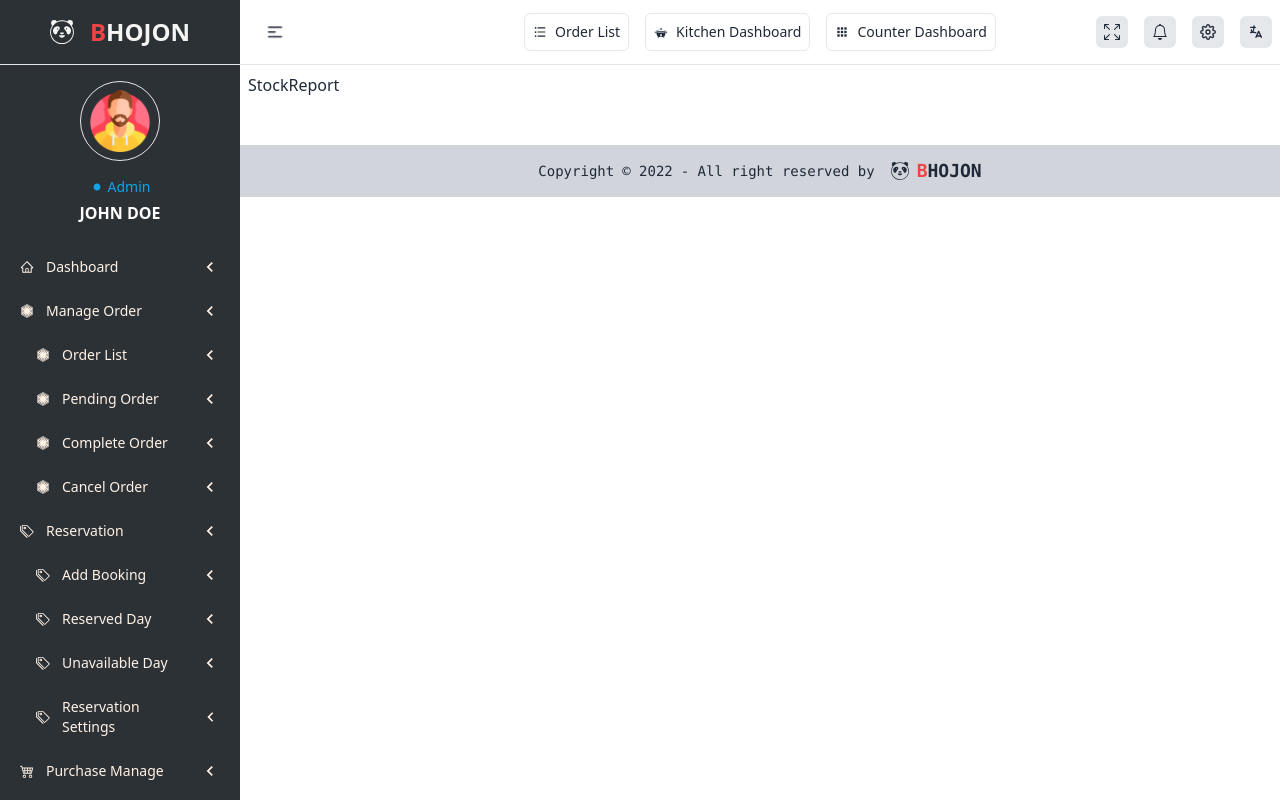
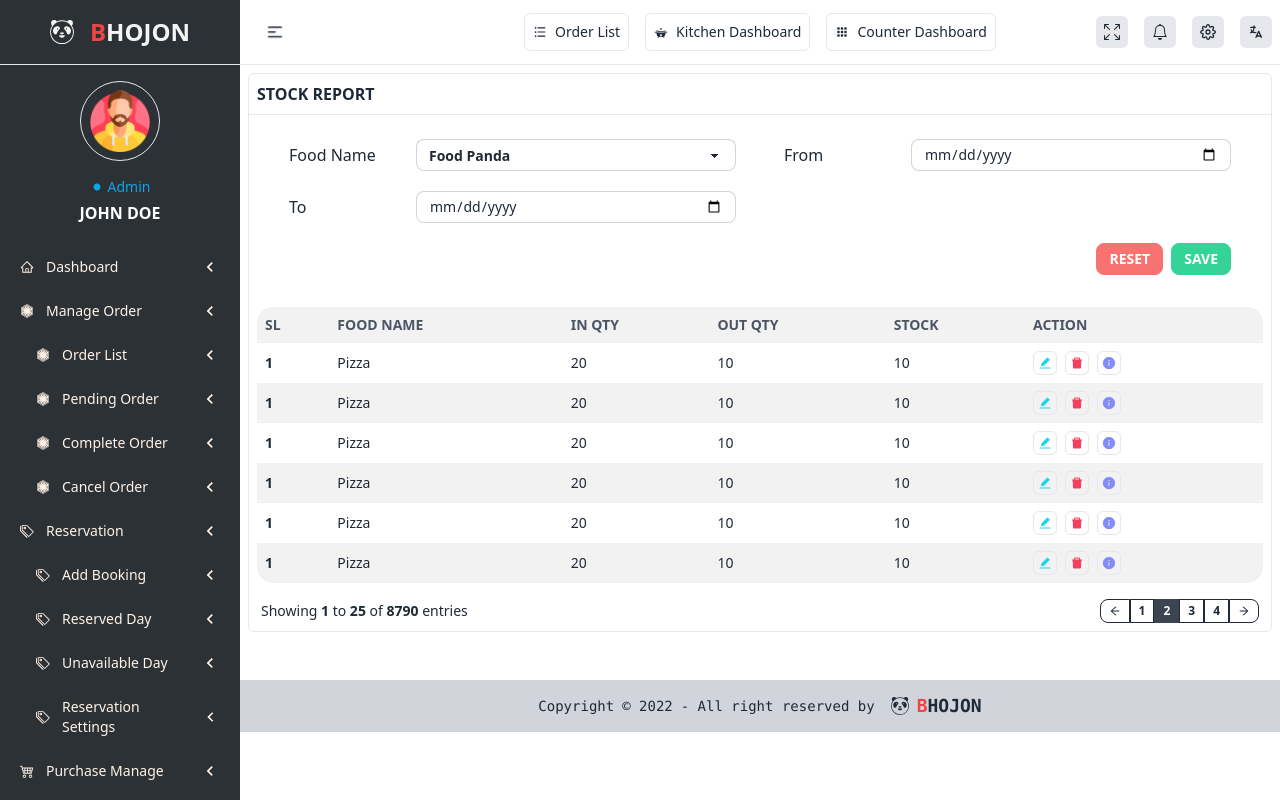
Before and after one commit to nDevers/Bhojon, a React (Create React App) app: page /dashboard/report/stock-report in a window 1280 px wide. Built offline with nearby package versions, Linux system fonts and the light colour scheme.

Commit message:
Stock report page
Co-Authored-By: AbidHasanPiash <60427103+AbidHasanPiash@users.noreply.github.com>

```diff
--- a/src/pages/dashboard/Accounts/AccountsSummary.js
+++ b/src/pages/dashboard/Accounts/AccountsSummary.js
@@ -11,7 +11,6 @@ const AccountsSummary = () => {
   useWebsiteTitle('Dashboard | Accounts')
 
   return <div>
-    <div>
     <div className="border rounded-md">
       <h3 className="uppercase font-semibold p-2">Accounts Summary</h3>
       <div className="border-t">
@@ -297,7 +296,6 @@ const AccountsSummary = () => {
         <Pagination />
       </div>
     </div>
-    </div >
   </div>;
 };
 
--- a/src/pages/dashboard/Report/StockReport.js
+++ b/src/pages/dashboard/Report/StockReport.js
@@ -1,4 +1,9 @@
 import React from 'react';
+import { AiFillDelete, AiFillEdit, AiFillInfoCircle } from 'react-icons/ai';
+import Button from '../../../components/Button';
+import Input from '../../../components/Input';
+import Pagination from '../../../components/Pagination';
+import Select from '../../../components/Select';
 import useWebsiteTitle from '../../../hooks/useWebsiteTitle';
 
 const StockReport = () => {
@@ -7,7 +12,127 @@ const StockReport = () => {
 
     return (
         <div>
-            StockReport
+            <div className="border rounded-md">
+                <h3 className="uppercase font-semibold p-2">Stock Report</h3>
+                <div className="border-t">
+                    <div className="flex flex-col gap-y-5 m-2 md:m-6 lg:mx-10">
+                        <div className="grid grid-cols-1 md:grid-cols-2 lg:grid-cols-2 gap-5 lg:gap-x-12 lg:gap-y-5 items-center">
+                            <Select
+                                selectTitle="Food Name"
+                                selectOptions={["Food Panda", "Hungry Naki", "Coca Cola", "Shopno"]}
+                                selectComponentsCustomClass="flex items-center justify-between w-50"
+                            />
+                            <Input
+                                inputTitle="From"
+                                inputType="date"
+                                inputComponentsCustomClass='flex items-center justify-between w-50'
+                            />
+                            <Input
+                                inputTitle="To"
+                                inputType="date"
+                                inputComponentsCustomClass='flex items-center justify-between w-50'
+                            />
+                        </div>
+
+                        <div className="flex justify-end gap-x-2">
+                            <Button customClass='btn btn-xs md:btn-sm lg:btn-sm btn-error text-xs text-white' buttonTitle='Reset' />
+                            <Button buttonTitle='Save' />
+                        </div>
+                    </div>
+
+
+                    <div className='scroll-smooth scrollbar-thin scrollbar-thumb-gray-400 overflow-y-auto p-2'>
+                        <table className="table table-zebra table-compact w-full">
+                            <thead className='text-gray-600'>
+                                <tr>
+                                    <th>SL</th>
+                                    <th>Food Name</th>
+                                    <th>In Qty</th>
+                                    <th>Out Qty</th>
+                                    <th>Stock</th>
+                                    <th>Action</th>
+                                </tr>
+                            </thead>
+                            <tbody>
+                                <tr className="hover">
+                                    <th>1</th>
+                                    <td>Pizza</td>
+                                    <td>20</td>
+                                    <td>10</td>
+                                    <td>10</td>
+                                    <td className='flex items-center gap-x-2'>
+                                        <AiFillEdit className="text-cyan-400 text-2xl border rounded-md p-1" />
+                                        <AiFillDelete className="text-rose-500 text-2xl border rounded-md p-1" />
+                                        <AiFillInfoCircle className="text-indigo-400 text-2xl border rounded-md p-1" />
+                                    </td>
+                                </tr>
+                                <tr className="hover">
+                                    <th>1</th>
+                                    <td>Pizza</td>
+                                    <td>20</td>
+                                    <td>10</td>
+                                    <td>10</td>
+                                    <td className='flex items-center gap-x-2'>
+                                        <AiFillEdit className="text-cyan-400 text-2xl border rounded-md p-1" />
+                                        <AiFillDelete className="text-rose-500 text-2xl border rounded-md p-1" />
+                                        <AiFillInfoCircle className="text-indigo-400 text-2xl border rounded-md p-1" />
+                                    </td>
+                                </tr>
+                                <tr className="hover">
+                                    <th>1</th>
+                                    <td>Pizza</td>
+                                    <td>20</td>
+                                    <td>10</td>
+                                    <td>10</td>
+                                    <td className='flex items-center gap-x-2'>
+                                        <AiFillEdit className="text-cyan-400 text-2xl border rounded-md p-1" />
+                                        <AiFillDelete className="text-rose-500 text-2xl border rounded-md p-1" />
+                                        <AiFillInfoCircle className="text-indigo-400 text-2xl border rounded-md p-1" />
+                                    </td>
+                                </tr>
+                                <tr className="hover">
+                                    <th>1</th>
+                                    <td>Pizza</td>
+                                    <td>20</td>
+                                    <td>10</td>
+                                    <td>10</td>
+                                    <td className='flex items-center gap-x-2'>
+                                        <AiFillEdit className="text-cyan-400 text-2xl border rounded-md p-1" />
+                                        <AiFillDelete className="text-rose-500 text-2xl border rounded-md p-1" />
+                                        <AiFillInfoCircle className="text-indigo-400 text-2xl border rounded-md p-1" />
+                                    </td>
+                                </tr>
+                                <tr className="hover">
+                                    <th>1</th>
+                                    <td>Pizza</td>
+                                    <td>20</td>
+                                    <td>10</td>
+                                    <td>10</td>
+                                    <td className='flex items-center gap-x-2'>
+                                        <AiFillEdit className="text-cyan-400 text-2xl border rounded-md p-1" />
+                                        <AiFillDelete className="text-rose-500 text-2xl border rounded-md p-1" />
+                                        <AiFillInfoCircle className="text-indigo-400 text-2xl border rounded-md p-1" />
+                                    </td>
+                                </tr>
+                                <tr className="hover">
+                                    <th>1</th>
+                                    <td>Pizza</td>
+                                    <td>20</td>
+                                    <td>10</td>
+                                    <td>10</td>
+                                    <td className='flex items-center gap-x-2'>
+                                        <AiFillEdit className="text-cyan-400 text-2xl border rounded-md p-1" />
+                                        <AiFillDelete className="text-rose-500 text-2xl border rounded-md p-1" />
+                                        <AiFillInfoCircle className="text-indigo-400 text-2xl border rounded-md p-1" />
+                                    </td>
+                                </tr>
+                            </tbody>
+                        </table>
+                    </div>
+
+                    <Pagination />
+                </div>
+            </div>
         </div>
     );
 };
```
Lines whose indentation alone changed are shown as unchanged.
